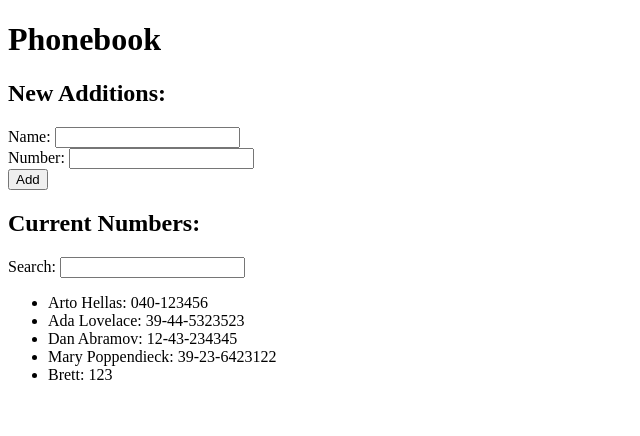
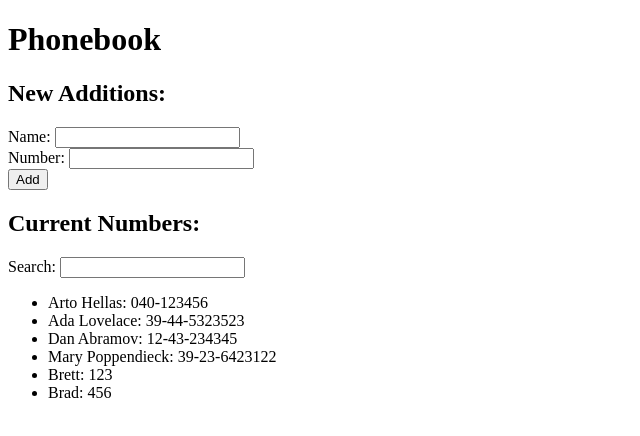
Before and after one commit to b-capra/fullstackopen, a React (Create React App) app in the folder part2/phonebook/: page / in a window 1280 px wide. Shown: the top 436 px of the page, without its empty margins (0-640 px from the left). Built offline with nearby package versions, Linux system fonts and the light colour scheme; data requests are answered from the project's data file.

Commit message:
Complete exercise 2.16

```diff
--- a/part2/phonebook/db.json
+++ b/part2/phonebook/db.json
@@ -24,6 +24,11 @@
       "name": "Brett",
       "number": "123",
       "id": 5
+    },
+    {
+      "name": "Brad",
+      "number": "456",
+      "id": 6
     }
   ]
 }
--- a/part2/phonebook/src/App.js
+++ b/part2/phonebook/src/App.js
@@ -1,5 +1,6 @@
 import {useState, useEffect} from 'react'
 import axios from 'axios'
+import dataService from './services/phonebook'
 import Form from './component/Form'
 import Filter from './component/Filter'
 import List from './component/List'
@@ -11,9 +12,9 @@ const App = () => {
   const [searchTerm, setSearchTerm] = useState('')
 
   useEffect(() => {
-    axios
-      .get('http://localhost:3001/persons')
-      .then(response => setPersons(response.data))
+    dataService
+      .getAll()
+      .then(initialList => {setPersons(initialList)})
   }, [])
 
   const handleNameInput = (event) => setNewName(event.target.value)
@@ -42,10 +43,10 @@ const App = () => {
       number: newNum
     }
 
-    axios
-      .post('http://localhost:3001/persons', newPerson)
-      .then(response => {
-        setPersons(persons.concat(response.data))
+    dataService
+      .create(newPerson)
+      .then(returnedPerson => {
+        setPersons(persons.concat(returnedPerson))
         setNewName('')
         setNewNum('')
       })
--- /dev/null
+++ b/part2/phonebook/src/services/phonebook.js
@@ -0,0 +1,14 @@
+import axios from 'axios'
+const baseUrl = 'http://localhost:3001/persons'
+
+const getAll = () => {
+  const request = axios.get(baseUrl)
+  return request.then(response => response.data)
+}
+
+const create = newPerson => {
+  const request = axios.post(baseUrl, newPerson)
+  return request.then(response => response.data)
+}
+
+export default {getAll, create}
```
